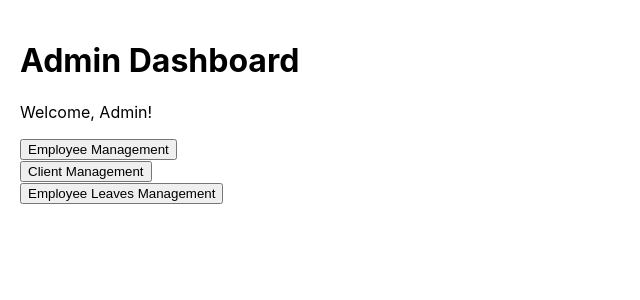
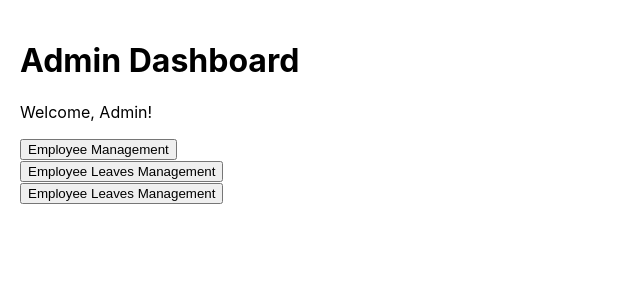
Before and after one commit to ImansiKavindi/SolarSync, a React (Create React App) app in the folder frontend/: page /admin in a window 1280 px wide. Shown: the top 300 px of the page, without its empty margins (0-640 px from the left). Built offline with nearby package versions, Linux system fonts and the light colour scheme.

Commit message:
Fixed errors in admin dashobaord

```diff
--- a/frontend/src/components/Admin/AdminDashboard.js
+++ b/frontend/src/components/Admin/AdminDashboard.js
@@ -15,9 +15,14 @@ const AdminDashboard = () => {
           Employee Management
         </button>
 </div> <div >
-        <button onClick={() => navigate('/admin/clients')}>
-          Client Management
-        </button>
+        <button
+  onClick={() =>
+    navigate('/admin/leaves', { state: { token: localStorage.getItem('token') } })
+  }
+>
+  Employee Leaves Management
+</button>
+
 </div> <div >
          <button onClick={() => navigate('/admin/leaves')}>
           Employee Leaves Management
--- a/frontend/src/components/Admin/AdminLeavePage.js
+++ b/frontend/src/components/Admin/AdminLeavePage.js
@@ -1,16 +1,30 @@
-import React, { useEffect, useState } from 'react';
+import React, { useEffect, useState, useCallback } from 'react';
 import {
   getAllLeaveRequests,
   updateLeaveStatus
-} from '../../shared/api'; // adjust if path differs
+} from '../../shared/api';
+import { useLocation } from 'react-router-dom';
 
-const AdminLeavePage = ({ token }) => {
-  const [leaves, setLeaves] = useState([]);
+const AdminLeavePage = () => {
+  const location = useLocation();
+  const token = location.state?.token;
 
-  const fetchLeaves = async () => {
-    const res = await getAllLeaveRequests(token);
-    setLeaves(res.data);
-  };
+  // rest of your component
+
+
+
+
+
+  const fetchLeaves = useCallback(async () => {
+    console.log('Fetching leaves with token:', token);
+    if (!token) return;
+    try {
+      const res = await getAllLeaveRequests(token);
+      setLeaves(res.data);
+    } catch (err) {
+      console.error('Error fetching leaves:', err.response?.data || err.message);
+    }
+  }, [token]);
 
   const handleStatusUpdate = async (id, status) => {
     await updateLeaveStatus(id, status, token);
@@ -19,7 +33,7 @@ const AdminLeavePage = ({ token }) => {
 
   useEffect(() => {
     fetchLeaves();
-  }, []);
+  }, [fetchLeaves]);
 
   return (
     <div>
```
